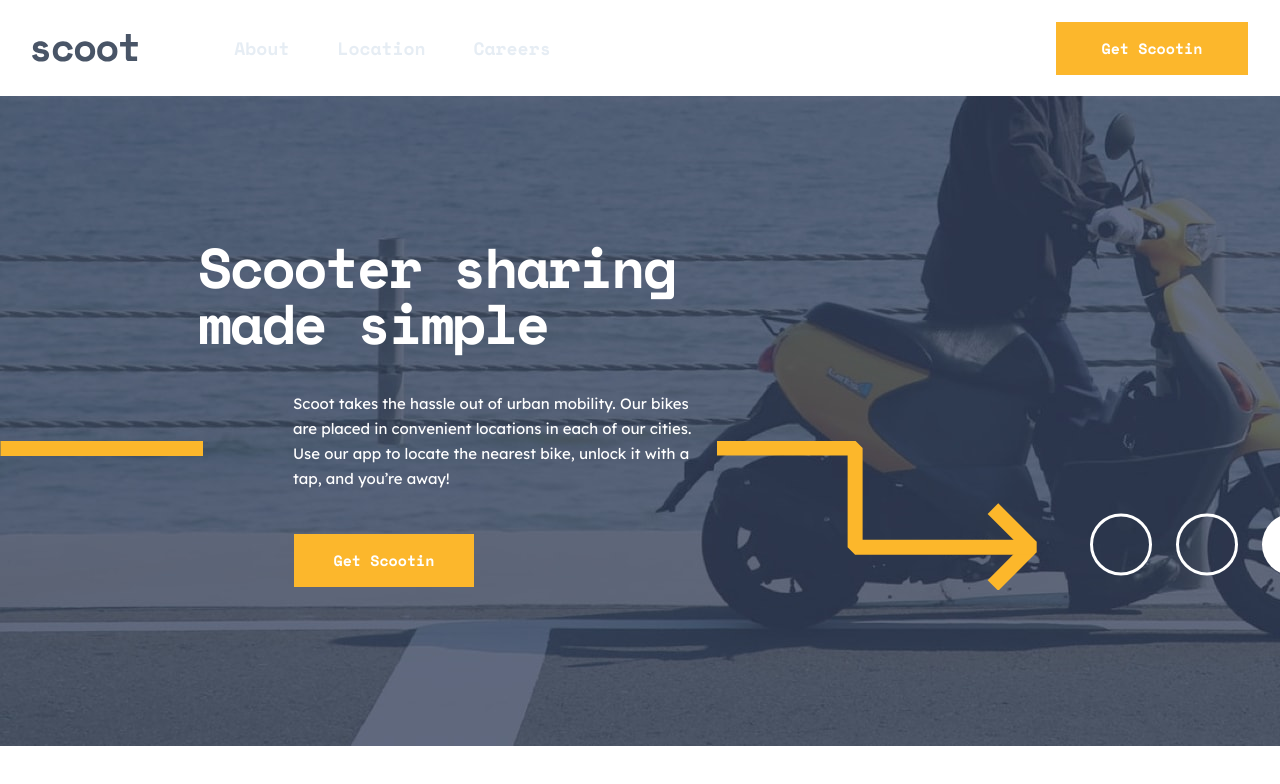
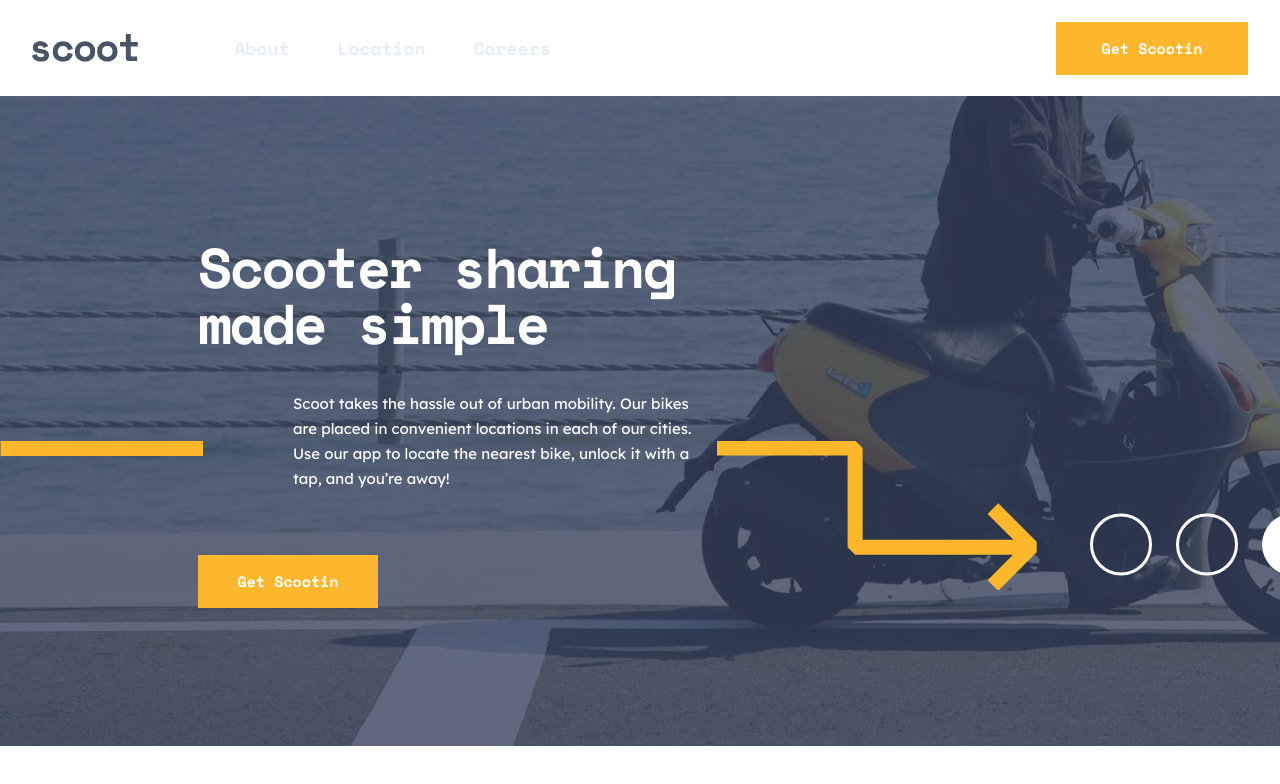
Before and after one commit to LucasS-Goncalves/scoot, an Angular app: page / in a window 1280 px wide. Shown: the top 784 px of the page. Built offline with nearby package versions, Linux system fonts and the light colour scheme.

Commit message:
fixing button behavior

```diff
--- a/src/app/components/home/styles/main-img-section.css
+++ b/src/app/components/home/styles/main-img-section.css
@@ -31,6 +31,7 @@
   align-items: center;
   gap: 1.8rem;
   text-align: center;
+  z-index: 1;
 }
 
 .main_img_section-content .main_img_section-title{
@@ -55,14 +56,29 @@
 .main_img_section-content .yellow_button{
   width: 180px;
   height: 53px;
+  position: relative;
   border: none;
   font-size: .9375rem;
   font-family: var(--space-mono);
   font-weight: 700;
   line-height: 25px;
-  background-color: var(--yellow);
+  background-color: transparent;
+  border: 3px solid var(--yellow);
   color: var(--white);
   margin-top: 1.5rem;
+  z-index: 1;
+}
+
+.main_img_section-content .yellow_button::after{
+  width: 100%;
+  height: 100%;
+  content: "";
+  position: absolute;
+  top: 0;
+  left: 0;
+  background-color: var(--yellow);
+  z-index: -1;
+  transition: .3s;
 }
 
 .rightArrow-container{
@@ -160,6 +176,20 @@
     width: 405px;
   }
 
+  .main_img_section-content .yellow_button{
+    cursor: pointer;
+    transition: .3s;
+  }
+
+  .main_img_section-content .yellow_button:hover{
+    color: var(--yellow);
+  }
+
+  .main_img_section-content .yellow_button:hover::after{
+    height: 0;
+    background-color: var(--yellow);
+  }
+
   .line-container{
     display: block;
     position: absolute;
```
